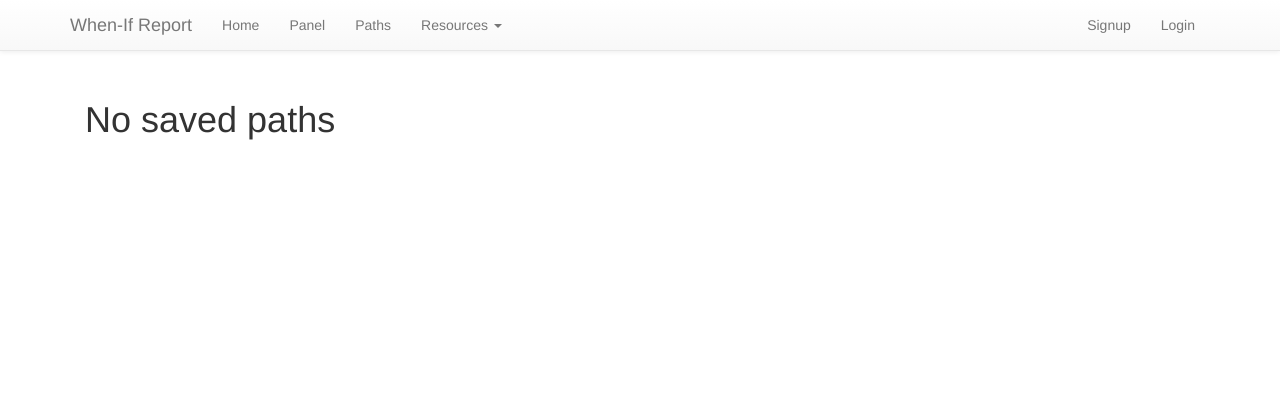
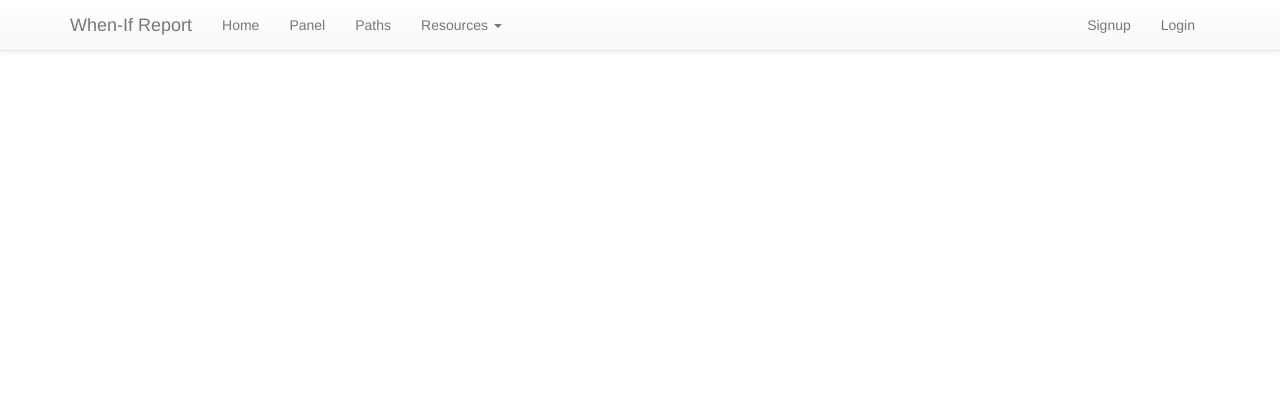
Before and after one commit to adnandossaji/CSC394-SeniorProject, a Flask app: template app/templates/pages/placeholder.paths.html in a window 1280 px wide. Shown: the top 420 px of the page. Run offline with Flask 2, Linux system fonts and the light colour scheme; the template is opened without the code that fills it: most values are stand-ins (such as "Sample title", 1, 10 or a date in 2020); some libraries are stand-ins or nearby versions.

Commit message:
Paths show message

```diff
--- a/app/templates/pages/placeholder.paths.html
+++ b/app/templates/pages/placeholder.paths.html
@@ -8,7 +8,7 @@
 	<!-- Padding Row -->
 	<div class="row">&nbsp;</div>
 
-	{% if paths == [] %}
+	{% if len_paths|int %}
 	<!-- Start Main Row -->
 	<div class="row">
 
```
